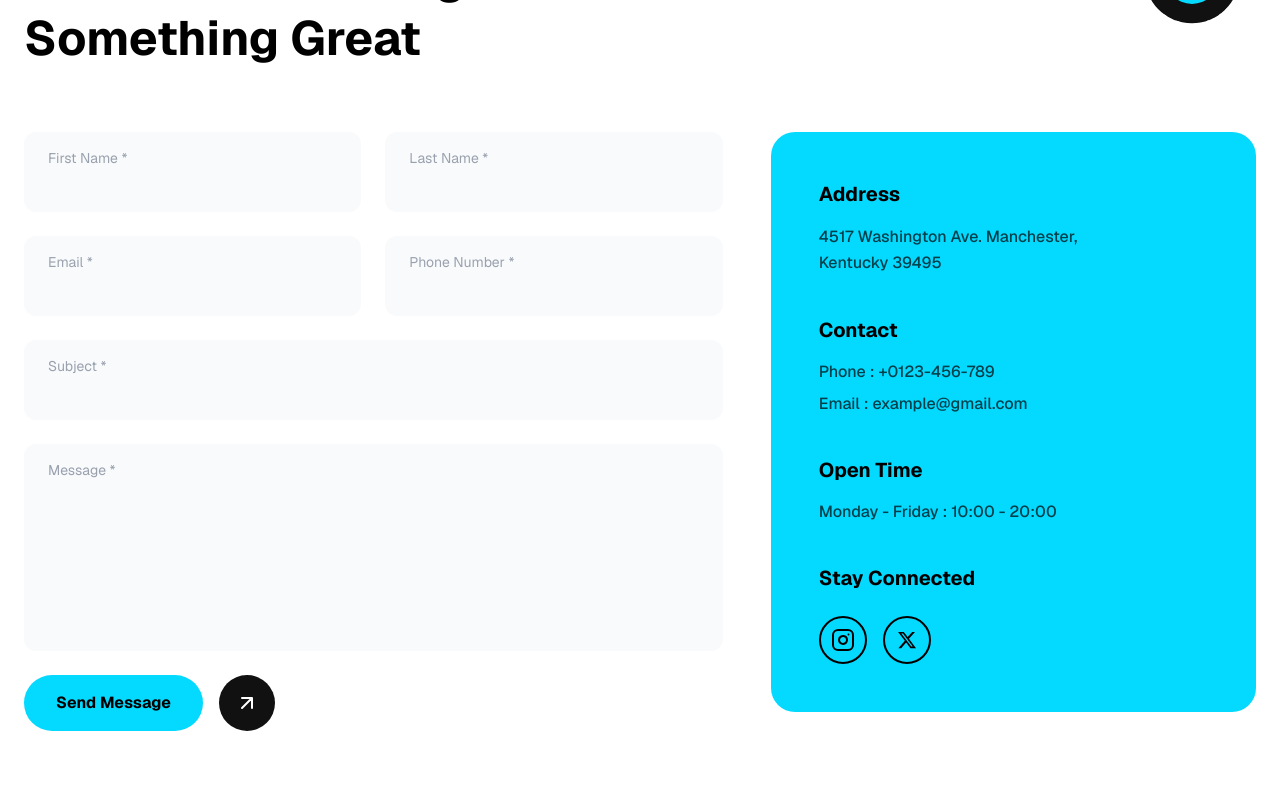
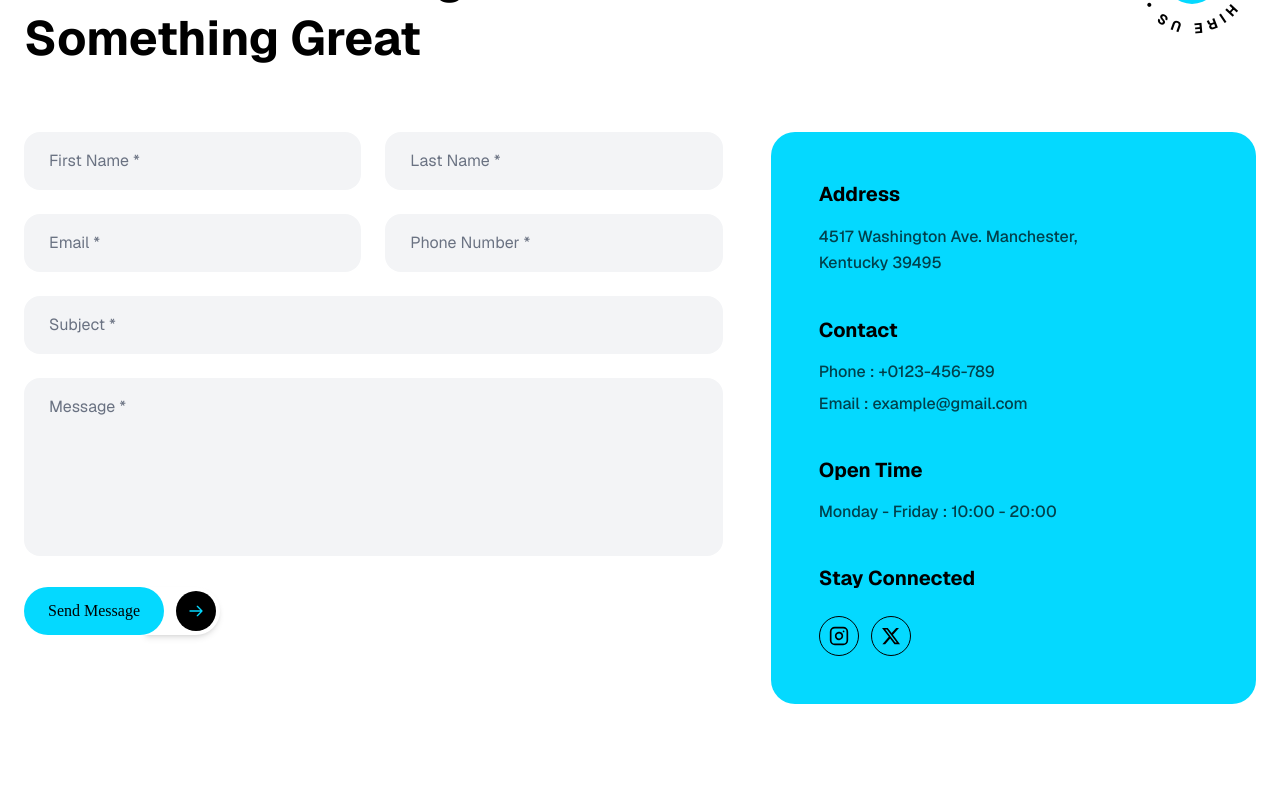
Before and after one commit to darshit890/Frame, a Next.js app: page /contact in a window 1280 px wide. Shown: the part 540-1340 px from the top of the page. Built offline with nearby package versions, Linux system fonts and the light colour scheme; grey boxes are pictures that could not be loaded.

Commit message:
modified:   app/contact/page.tsx 	modified:   app/globals.css 	modified:   components/(main)/Services.tsx 	modified:   components/(main)/Testimonials.tsx

```diff
--- a/app/contact/page.tsx
+++ b/app/contact/page.tsx
@@ -37,8 +37,8 @@ const HireUsBadge = () => {
                 <defs>
                     <path id="circlePath" d="M 50, 50 m -37, 0 a 37,37 0 1,1 74,0 a 37,37 0 1,1 -74,0" />
                 </defs>
-                <circle cx="50" cy="50" r="37" fill="#111" />
-                <text fill="white" fontSize="11" fontWeight="bold" letterSpacing="3">
+                <circle cx="50" cy="50" r="37" fill="transparent" />
+                <text fill="black" fontSize="11" fontWeight="bold" letterSpacing="3">
                     <textPath href="#circlePath" startOffset="0%">
                         HIRE US • HIRE US • HIRE US •
                     </textPath>
@@ -90,47 +90,67 @@ const ContactContent = () => {
                 <FadeIn delay={0.2}>
                     <form className="space-y-6">
                         <div className="grid md:grid-cols-2 gap-6">
-                            <div className="bg-gray-50 rounded-xl px-6 py-4">
-                                <label className="block text-gray-400 text-sm mb-1">First Name *</label>
-                                <input type="text" className="w-full bg-transparent border-none focus:ring-0 text-black font-medium p-0" />
+                            <div className="space-y-2">
+                                <input
+                                  type="text"
+                                  placeholder="First Name *"
+                                  className="w-full bg-gray-100 border border-transparent rounded-2xl px-6 py-4 text-black placeholder-gray-500 focus:outline-none focus:border-primary transition-colors"
+                                />
                             </div>
-                            <div className="bg-gray-50 rounded-xl px-6 py-4">
-                                <label className="block text-gray-400 text-sm mb-1">Last Name *</label>
-                                <input type="text" className="w-full bg-transparent border-none focus:ring-0 text-black font-medium p-0" />
+                            <div className="space-y-2">
+                                <input
+                                  type="text"
+                                  placeholder="Last Name *"
+                                  className="w-full bg-gray-100 border border-transparent rounded-2xl px-6 py-4 text-black placeholder-gray-500 focus:outline-none focus:border-primary transition-colors"
+                                />
                             </div>
                         </div>
 
                         <div className="grid md:grid-cols-2 gap-6">
-                            <div className="bg-gray-50 rounded-xl px-6 py-4">
-                                <label className="block text-gray-400 text-sm mb-1">Email *</label>
-                                <input type="email" className="w-full bg-transparent border-none focus:ring-0 text-black font-medium p-0" />
+                            <div className="space-y-2">
+                                <input
+                                  type="email"
+                                  placeholder="Email *"
+                                  className="w-full bg-gray-100 border border-transparent rounded-2xl px-6 py-4 text-black placeholder-gray-500 focus:outline-none focus:border-primary transition-colors"
+                                />
                             </div>
-                            <div className="bg-gray-50 rounded-xl px-6 py-4">
-                                <label className="block text-gray-400 text-sm mb-1">Phone Number *</label>
-                                <input type="tel" className="w-full bg-transparent border-none focus:ring-0 text-black font-medium p-0" />
+                            <div className="space-y-2">
+                                <input
+                                  type="tel"
+                                  placeholder="Phone Number *"
+                                  className="w-full bg-gray-100 border border-transparent rounded-2xl px-6 py-4 text-black placeholder-gray-500 focus:outline-none focus:border-primary transition-colors"
+                                />
                             </div>
                         </div>
 
-                        <div className="bg-gray-50 rounded-xl px-6 py-4">
-                            <label className="block text-gray-400 text-sm mb-1">Subject *</label>
-                            <input type="text" className="w-full bg-transparent border-none focus:ring-0 text-black font-medium p-0" />
+                        <div className="space-y-2">
+                            <input
+                              type="text"
+                              placeholder="Subject *"
+                              className="w-full bg-gray-100 border border-transparent rounded-2xl px-6 py-4 text-black placeholder-gray-500 focus:outline-none focus:border-primary transition-colors"
+                            />
                         </div>
 
-                        <div className="bg-gray-50 rounded-xl px-6 py-4">
-                            <label className="block text-gray-400 text-sm mb-1">Message *</label>
-                            <textarea rows={6} className="w-full bg-transparent border-none focus:ring-0 text-black font-medium p-0 resize-none"></textarea>
+                        <div className="space-y-2">
+                            <textarea
+                              rows={6}
+                              placeholder="Message *"
+                              className="w-full bg-gray-100 border border-transparent rounded-2xl px-6 py-4 text-black placeholder-gray-500 focus:outline-none focus:border-primary transition-colors resize-none"
+                            ></textarea>
                         </div>
 
-                        <div className="flex items-center gap-4">
-                            <button type="submit" className="bg-[#04d9ff] text-black px-8 py-4 rounded-full font-bold hover:bg-[#00b8e6] transition-colors">
-                                Send Message
-                            </button>
-                            <button type="submit" className="w-14 h-14 rounded-full bg-[#111] flex items-center justify-center text-white hover:bg-[#04d9ff] hover:text-black transition-colors">
-                                <svg className="w-6 h-6" fill="none" stroke="currentColor" strokeWidth="2" viewBox="0 0 24 24">
-                                    <path strokeLinecap="round" strokeLinejoin="round" d="M17 7l-10 10M17 7H7M17 7v10" />
-                                </svg>
-                            </button>
-                        </div>
+                        <button className="flex items-center group mt-4">
+                            <span className="bg-primary text-black px-6 py-3 font-medium text-base rounded-full hover:bg-primary-hover transition-colors relative z-10" style={{ fontFamily: 'cursive' }}>
+                              Send Message
+                            </span>
+                            <span className="bg-white py-1 pl-8 pr-1 flex items-center justify-center rounded-r-full -ml-5 relative z-0 shadow-md">
+                              <div className="w-10 h-10 bg-black rounded-full flex items-center justify-center group-hover:rotate-45 transition-transform duration-300">
+                                 <svg className="w-4 h-4 text-primary" fill="none" stroke="currentColor" strokeWidth="2" viewBox="0 0 24 24">
+                                    <path strokeLinecap="round" strokeLinejoin="round" d="M14 5l7 7m0 0l-7 7m7-7H3" />
+                                 </svg>
+                              </div>
+                            </span>
+                        </button>
                     </form>
                 </FadeIn>
             </div>
@@ -167,16 +187,16 @@ const ContactContent = () => {
                     {/* Stay Connected */}
                     <div>
                         <h3 className="text-xl font-bold mb-6">Stay Connected</h3>
-                        <div className="flex gap-4">
+                        <div className="flex gap-3">
                              <Link
                                 href="#"
-                                className="w-12 h-12 rounded-full border-2 border-black flex items-center justify-center hover:bg-[#111] hover:text-[#04d9ff] transition-colors group"
+                                className="w-10 h-10 rounded-full border border-black flex items-center justify-center hover:bg-black hover:text-white transition-colors cursor-pointer group"
                              >
-                                <Instagram className="w-6 h-6 group-hover:stroke-[#04d9ff] transition-colors" />
+                                <Instagram className="w-5 h-5 group-hover:stroke-white transition-colors" />
                              </Link>
                              <Link
                                 href="#"
-                                className="w-12 h-12 rounded-full border-2 border-black flex items-center justify-center hover:bg-[#111] hover:text-[#04d9ff] transition-colors group"
+                                className="w-10 h-10 rounded-full border border-black flex items-center justify-center hover:bg-black hover:text-white transition-colors cursor-pointer group"
                              >
                                 <svg className="w-5 h-5 fill-current transition-colors" viewBox="0 0 24 24">
                                   <path d="M18.244 2.25h3.308l-7.227 8.26 8.502 11.24H16.17l-5.214-6.817L4.99 21.75H1.68l7.73-8.835L1.254 2.25H8.08l4.713 6.231zm-1.161 17.52h1.833L7.084 4.126H5.117z" />
--- a/app/globals.css
+++ b/app/globals.css
@@ -32,6 +32,8 @@ html {
   --color-foreground: var(--foreground);
   --font-sans: var(--font-geist-sans);
   --font-mono: var(--font-geist-mono);
+  --color-primary: #04d9ff;
+  --color-primary-hover: #00b8e6;
 }
 
 @media (prefers-color-scheme: dark) {
--- a/components/(main)/Services.tsx
+++ b/components/(main)/Services.tsx
@@ -80,8 +80,8 @@ export default function Services() {
 
               {/* Overlay Content */}
               <div className="absolute inset-0 p-8 lg:p-12 flex flex-col justify-end">
-                <div className="flex justify-between items-end">
-                  <h3 className="text-5xl lg:text-8xl font-bold text-white tracking-tight uppercase drop-shadow-md">
+                <div className="flex justify-between items-center">
+                  <h3 className="text-5xl lg:text-8xl font-bold text-white tracking-tight uppercase drop-shadow-md leading-none">
                     {service.title}
                   </h3>
 
```
Also changed, not shown: components/(main)/Testimonials.tsx (+28 -8 lines).
